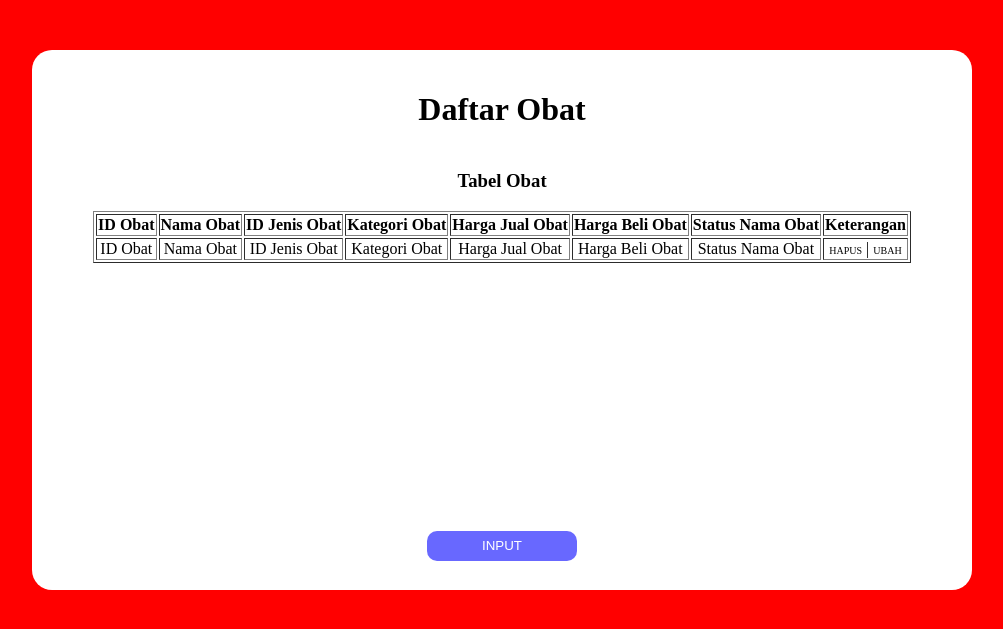
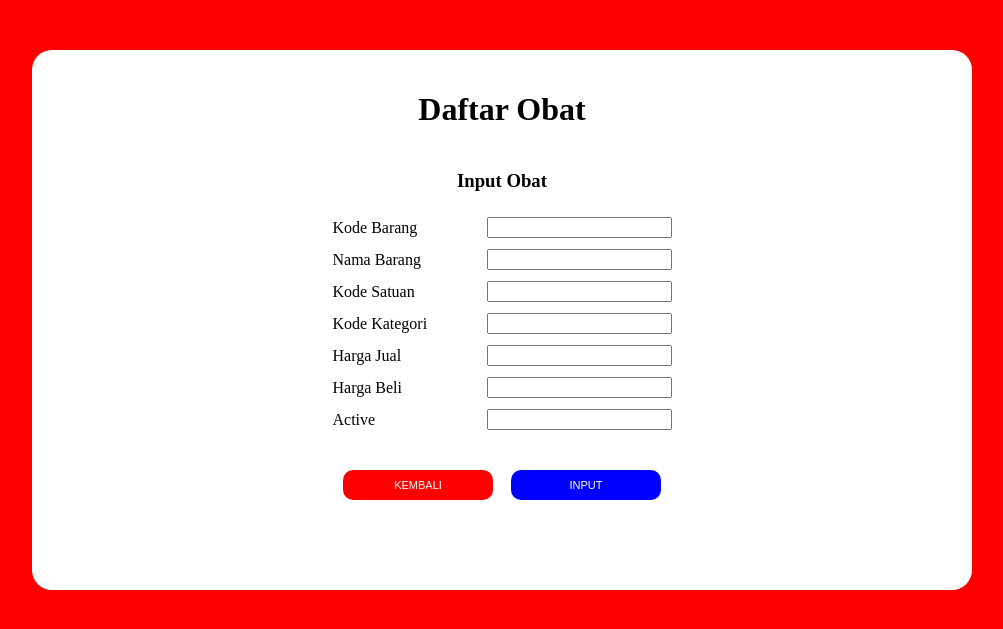
Before and after one commit to anfi3281/anfee-web-php, a PHP site: page / in a window 1280 px wide. Shown: the top 629 px of the page, without its empty margins (138-1141 px from the left). Run offline with PHP 8.4, Linux system fonts and the light colour scheme.

Commit message:
input obat

```diff
--- a/Apotek/index.php
+++ b/Apotek/index.php
@@ -10,9 +10,9 @@
   <body>
     <div class="container">
       <h1>Daftar Obat</h1>
-      <h3>Tabel Obat</h3>
+      <h3>Input Obat</h3>
       <?php
-      require("tampil.php");
+      require("input.php");
       ?>
     </div>
   </body>
--- /dev/null
+++ b/Apotek/input.PHP
@@ -0,0 +1,69 @@
+<style>
+    tr td {
+        text-align: left;
+        width: 150px;
+    }
+
+    tr {
+        height: 30px;
+    }
+
+    .button {
+        margin-top: 30px;
+        width: 150px;
+        border: 0;
+        height: 30px;
+        border-radius: 10px;
+    }
+
+    .kembali {
+        background-color: red;
+        color: white;
+        font-size: 11px;
+    }
+
+    .input {
+        background-color: blue;
+        color: white;
+        font-size: 11px;
+    }
+</style>
+<form action="input.php" method="post">
+    <table align="center">
+        <tr>
+            <td>Kode Barang </td>
+            <td><input type="text"></td>
+        </tr>
+        <tr>
+            <td>Nama Barang </td>
+            <td><input type="text"></td>
+        </tr>
+        <tr>
+            <td>Kode Satuan </td>
+            <td><input type="text"></td>
+        </tr>
+        <tr>
+            <td>Kode Kategori </td>
+            <td><input type="text"></td>
+        </tr>
+        <tr>
+            <td>Harga Jual </td>
+            <td><input type="text"></td>
+        </tr>
+        <tr>
+            <td>Harga Beli </td>
+            <td><input type="text"></td>
+        </tr>
+        <tr>
+            <td>Active </td>
+            <td><input type="text"></td>
+        </tr>
+    </table>
+    <table align="center">
+        <tr>
+            <td><input type="submit" class="button kembali" value="KEMBALI" name="kembali"></td>
+            <td style="width: 10px;"></td>
+            <td><input type="submit" class="button input" value="INPUT" name="input"></td>
+        </tr>
+    </table>
+</form>
```
Also changed, not shown: Apotek/hapus.html (deleted), Apotek/hapus.php (added), Apotek/input.html (deleted), Apotek/ubah.html (deleted), Apotek/ubah.php (added).
